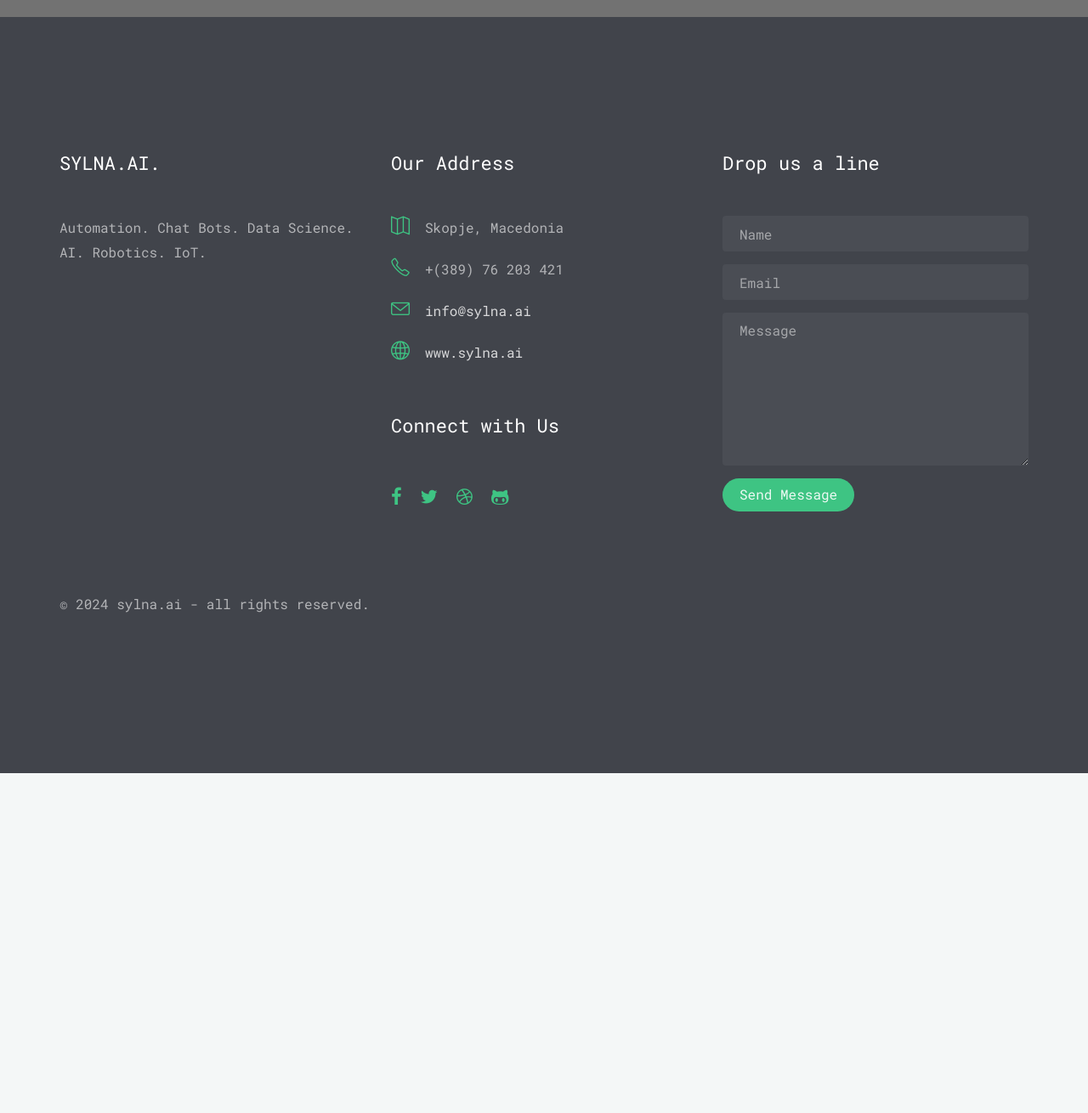
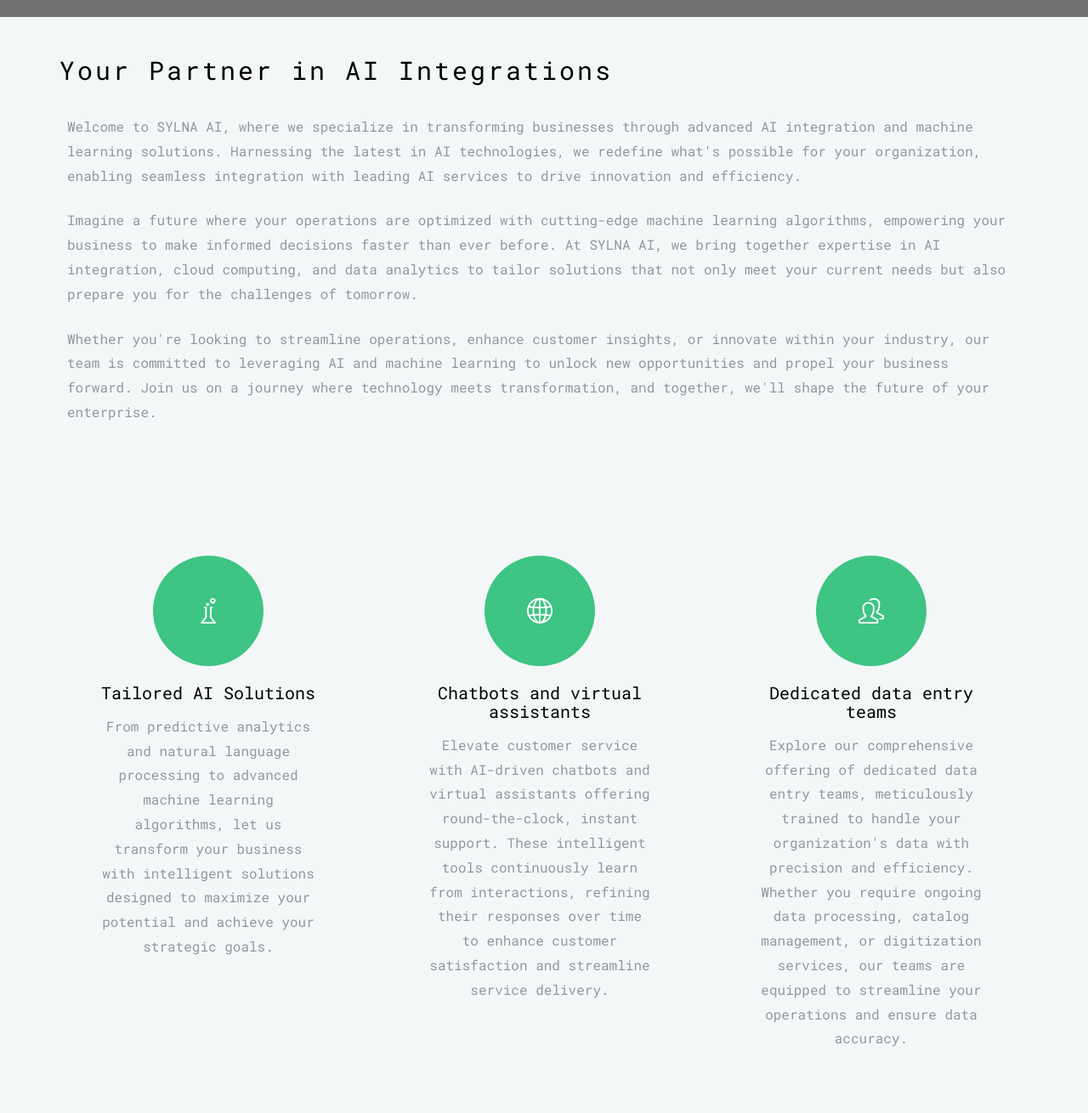
Before and after one commit to sylnaai/sylna.ai, a plain HTML site: page index.html in a window 1280 px wide. Shown: the part 880-2190 px from the top of the page at 85% size. Before the commit the page ends 1790 px from the top, so only its background shows below. Drawn offline with Linux system fonts and the light colour scheme; files whose address does not match are found by name.

Commit message:
feat: content updates
- new sections added
- content added

change

update

updates

updates

updates

minor tweaks

feat: added separate paragraph tags

feat: added content section

```diff
--- a/css/style.css
+++ b/css/style.css
@@ -62,6 +62,8 @@ a:hover, a:active, a:focus {
 
 p {
   margin-bottom: 1.5em;
+  margin-left: 1.5em;
+  margin-right: 1.5em;
   font-size: 16px;
 }
 
@@ -484,7 +486,7 @@ h1, h2, h3, h4, h5, h6 {
 #fh5co-counters,
 #fh5co-pricing,
 #fh5co-blog {
-  padding: 8em 0;
+  padding: 2em 0;
 }
 @media screen and (max-width: 768px) {
   #fh5co-services,
--- a/index.html
+++ b/index.html
@@ -7,11 +7,11 @@
 	<head>
 	<meta charset="utf-8">
 	<meta http-equiv="X-UA-Compatible" content="IE=edge">
-	<title>Solid &mdash; Free Fully Responsive HTML5 Template by FREEHTML5.co</title>
+	<title>SYLNA.AI advanced technology solutions</title>
 	<meta name="viewport" content="width=device-width, initial-scale=1">
-	<meta name="description" content="Free HTML5 Template by FreeHTML5.co" />
-	<meta name="keywords" content="free html5, free template, free bootstrap, html5, css3, mobile first, responsive" />
-	<meta name="author" content="FreeHTML5.co" />
+	<meta name="description" content="SYLNA.AI advanced technology solutions" />
+	<meta name="keywords" content="ai,machine learning, chatbots, virtual assistans,data entry" />
+	<meta name="author" content="sylna.ai" />
 
   	<!-- Facebook and Twitter integration -->
 	<meta property="og:title" content=""/>
@@ -89,11 +89,70 @@
 		</div>
 	</section>
 
+	<section id="fh5co-explore" data-section="explore">
+		<div class="container">
+			<div class="row">
+				<div class="col-md-12 section-heading text-wrap">
+					<h2 class="animate-box">Your Partner in AI Integrations</h2>
+					<div class="row">
+
+							<p>Welcome to SYLNA AI, where we specialize in transforming businesses through advanced AI integration and machine learning solutions. Harnessing the latest in AI technologies, we redefine what's possible for your organization, enabling seamless integration with leading AI services to drive innovation and efficiency.</p>
+
+						    <p>Imagine a future where your operations are optimized with cutting-edge machine learning algorithms, empowering your business to make informed decisions faster than ever before. At SYLNA AI, we bring together expertise in AI integration, cloud computing, and data analytics to tailor solutions that not only meet your current needs but also prepare you for the challenges of tomorrow.</p>
+
+							<p>Whether you're looking to streamline operations, enhance customer insights, or innovate within your industry, our team is committed to leveraging AI and machine learning to unlock new opportunities and propel your business forward. Join us on a journey where technology meets transformation, and together, we'll shape the future of your enterprise.</p>
+					</div>
+				</div>
+			</div>
+		</div>
+	</section>
+
+	<section id="fh5co-services" data-section="services">
+		<div class="fh5co-services">
+			<div class="container">
+				<div class="row">
+					<div class="col-md-4 text-center">
+						<div class="box-services">
+							<div class="icon animate-box">
+								<span><i class="icon-chemistry"></i></span>
+							</div>
+							<div class="fh5co-post animate-box">
+								<h3>Tailored AI Solutions</h3>
+								<p>From predictive analytics and natural language processing to advanced machine learning algorithms, let us transform your business with intelligent solutions designed to maximize your potential and achieve your strategic goals.</p>
+							</div>
+						</div>
+					</div>
+					<div class="col-md-4 text-center">
+						<div class="box-services">
+							<div class="icon animate-box">
+								<span><i class="icon-globe"></i></span>
+							</div>
+							<div class="fh5co-post animate-box">
+								<h3>Chatbots and virtual assistants</h3>
+								<p>Elevate customer service with AI-driven chatbots and virtual assistants offering round-the-clock, instant support. These intelligent tools continuously learn from interactions, refining their responses over time to enhance customer satisfaction and streamline service delivery.</p>
+							</div>
+						</div>
+					</div>
+					<div class="col-md-4 text-center">
+						<div class="box-services">
+							<div class="icon animate-box">
+								<span><i class="icon-people"></i></span>
+							</div>
+							<div class="fh5co-post animate-box">
+								<h3>Dedicated data entry teams</h3>
+								<p>Explore our comprehensive offering of dedicated data entry teams, meticulously trained to handle your organization's data with precision and efficiency. Whether you require ongoing data processing, catalog management, or digitization services, our teams are equipped to streamline your operations and ensure data accuracy.</p>
+							</div>
+						</div>
+				</div>
+			</div>
+		</div>
+	</section>
+
 	<div id="fh5co-footer" role="contentinfo">
 		<div class="container">
 			<div class="row">
 				<div class="col-md-4 animate-box">
-					<h3 class="section-title">SYLNA.AI.</h3>
+					<h3 class="section-title">SYLNA.AI</h3>
 					<p>Automation. Chat Bots. Data Science. AI. Robotics. IoT.</p>
 				</div>
 
```
